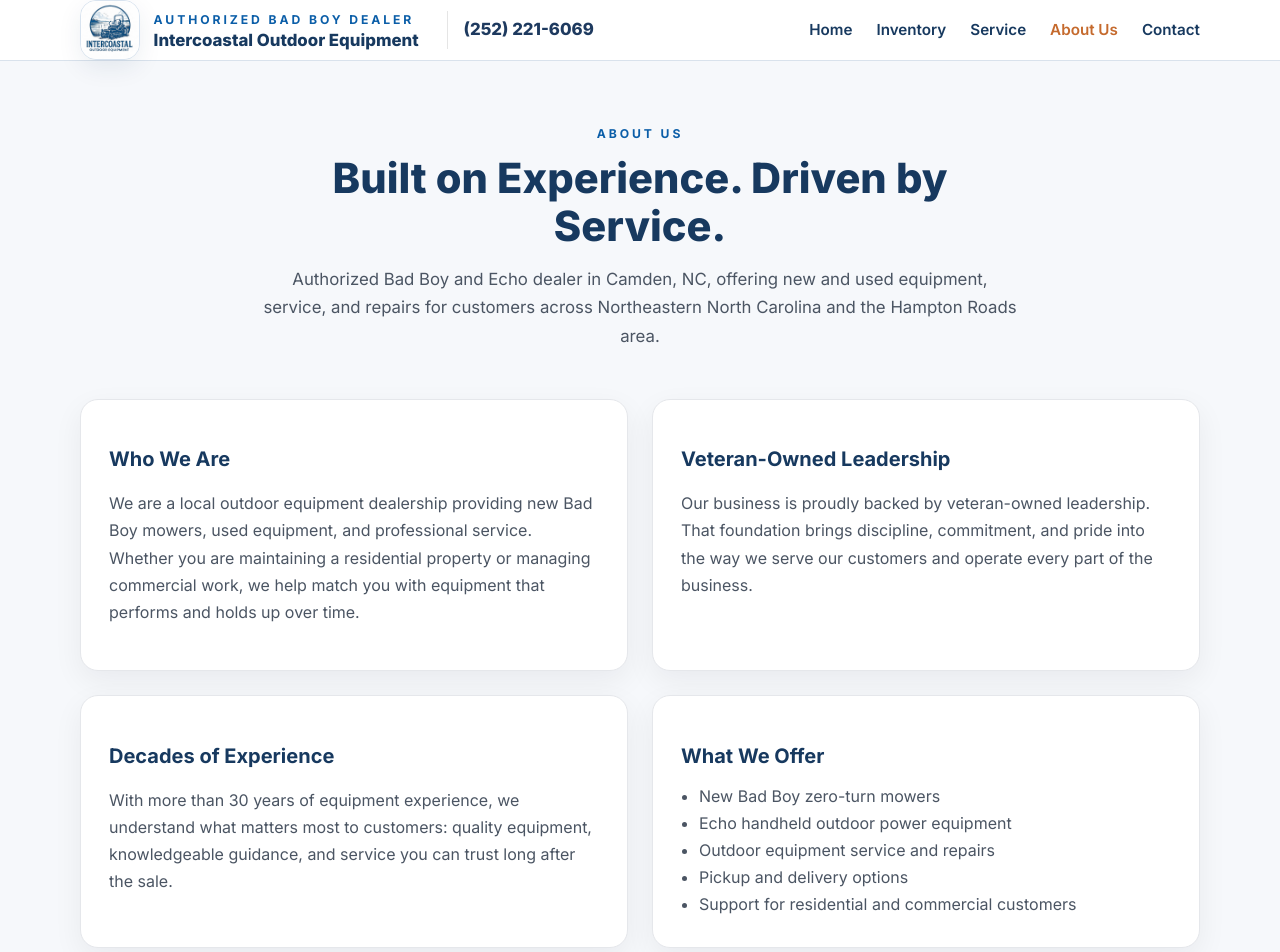
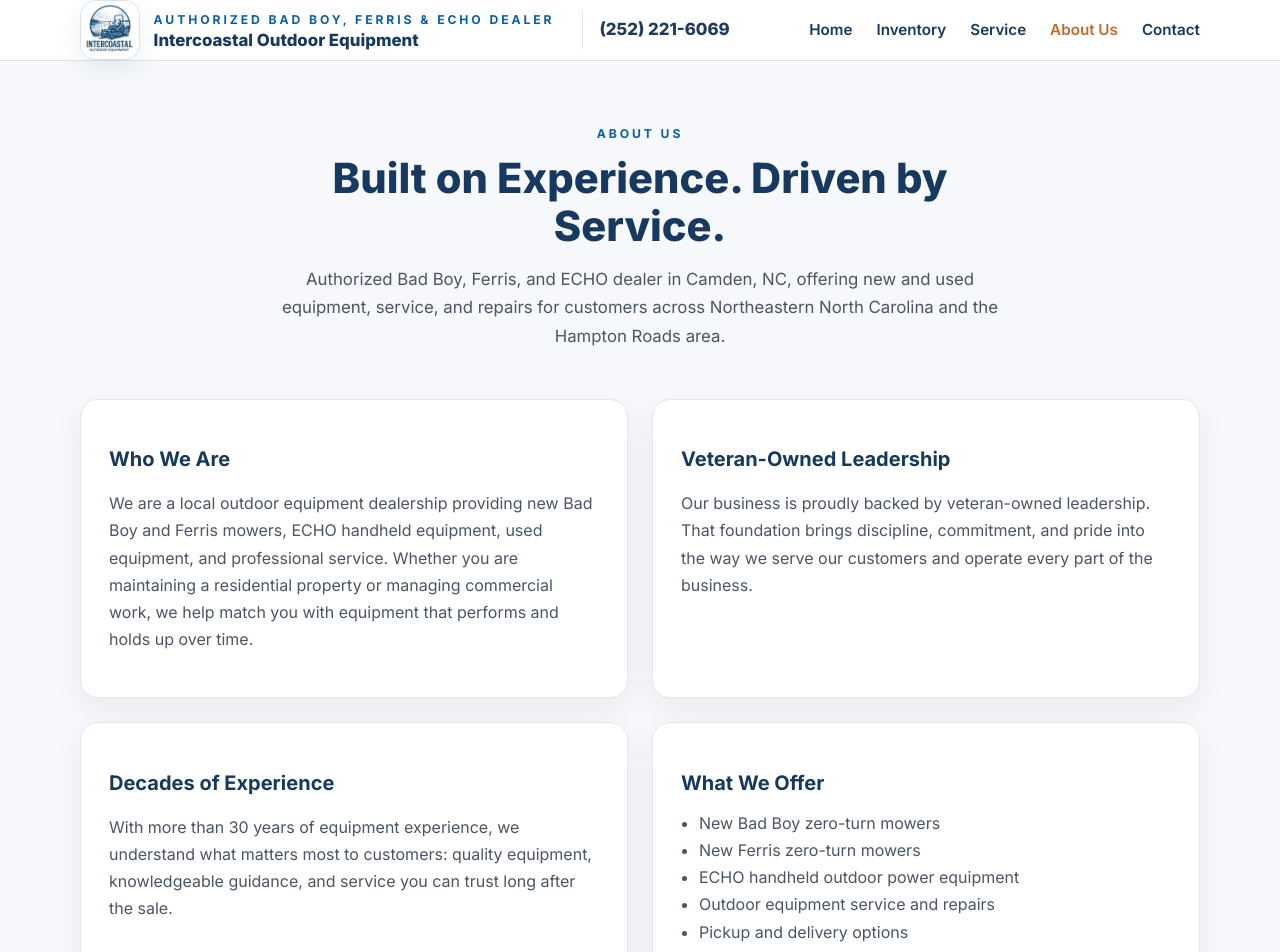
Before and after one commit to TanyaA318/intercoastal-website, a React (Vite) app: page /about in a window 1280 px wide. Shown: the top 952 px of the page. Built offline with nearby package versions, Linux system fonts and the light colour scheme.

Commit message:
Add Ferris branding across the website
* Add Ferris branding to index.html

* Add Ferris branding to src/About.jsx

* Add Ferris branding to src/App.jsx

* Add Ferris branding to src/Header.jsx

* Add Ferris branding to src/Inventory.jsx

* Add Ferris branding to src/styles.css

```diff
--- a/index.html
+++ b/index.html
@@ -3,10 +3,10 @@
   <head>
     <meta charset="UTF-8" />
     <meta name="viewport" content="width=device-width, initial-scale=1.0" />
-    <title>Authorized Bad Boy Mowers, Equipment & Service | Camden & Moyock, NC</title>
+    <title>Bad Boy & Ferris Mowers, ECHO Equipment & Service | Camden, NC</title>
     <meta
       name="description"
-      content="Bad Boy mowers, used equipment, and professional service in Camden and Moyock, NC. Sales, repairs, and support you can count on."
+      content="Authorized Bad Boy, Ferris, and ECHO dealer in Camden, NC. Shop mowers and outdoor power equipment, plus dependable parts, service, and repairs."
     />
     <link rel="icon" type="image/jpeg" href="/Intercoastal.jpg" />
     <link rel="preconnect" href="https://fonts.googleapis.com" />
--- a/src/About.jsx
+++ b/src/About.jsx
@@ -15,7 +15,7 @@ export default function About() {
             Built on Experience. Driven by Service.
           </h1>
           <p className="about-lead">
-            Authorized Bad Boy and Echo dealer in Camden, NC, offering new and used
+            Authorized Bad Boy, Ferris, and ECHO dealer in Camden, NC, offering new and used
             equipment, service, and repairs for customers across Northeastern
             North Carolina and the Hampton Roads area.
           </p>
@@ -27,7 +27,7 @@ export default function About() {
             <h2>Who We Are</h2>
             <p>
               We are a local outdoor equipment dealership providing new Bad Boy
-              mowers, used equipment, and professional service. Whether you are
+              and Ferris mowers, ECHO handheld equipment, used equipment, and professional service. Whether you are
               maintaining a residential property or managing commercial work, we
               help match you with equipment that performs and holds up over time.
             </p>
@@ -55,7 +55,8 @@ export default function About() {
             <h2>What We Offer</h2>
             <ul className="about-list">
   <li>New Bad Boy zero-turn mowers</li>
-  <li>Echo handheld outdoor power equipment</li>
+  <li>New Ferris zero-turn mowers</li>
+  <li>ECHO handheld outdoor power equipment</li>
   <li>Outdoor equipment service and repairs</li>
   <li>Pickup and delivery options</li>
   <li>Support for residential and commercial customers</li>
--- a/src/App.jsx
+++ b/src/App.jsx
@@ -18,7 +18,7 @@ function HomePage() {
         <section className="hero-section">
           <div className="container hero-grid">
             <div className="hero-copy">
-              <p className="hero-kicker">AUTHORIZED BAD BOY DEALER</p>
+              <p className="hero-kicker">AUTHORIZED BAD BOY, FERRIS &amp; ECHO DEALER</p>
               <h2 className="hero-title">
                 Built for hard work, backed by coastal grit.
               </h2>
@@ -45,17 +45,17 @@ function HomePage() {
             <div className="inventory-header">
               <h2>Equipment & Service</h2>
               <p>
-                New Bad Boy mowers, quality trade-ins, and dependable service to keep you running.
+                New Bad Boy and Ferris mowers, quality trade-ins, and dependable service to keep you running.
               </p>
             </div>
 
             <div className="inventory-card-grid">
               <div className="inventory-card">
                 <Link to="/inventory" className="inventory-card-link">
-                  <img src="/mower1.jpg" className="inventory-card-image" alt="Bad Boy mower" />
+                  <img src="/mower1.jpg" className="inventory-card-image" alt="New zero-turn mower" />
                   <div className="inventory-card-overlay">
                     <p className="inventory-card-kicker">Inventory</p>
-                    <h3 className="inventory-card-title">New Bad Boy Mowers</h3>
+                    <h3 className="inventory-card-title">New Bad Boy &amp; Ferris Mowers</h3>
                     <p className="inventory-card-text">
                       Built for power, durability, and real work.
                     </p>
--- a/src/Header.jsx
+++ b/src/Header.jsx
@@ -15,7 +15,7 @@ export default function Header() {
             className="brand-logo"
             />
             <div>
-              <div className="brand-kicker">AUTHORIZED BAD BOY DEALER</div>
+              <div className="brand-kicker">AUTHORIZED BAD BOY, FERRIS &amp; ECHO DEALER</div>
               <div className="brand-title">Intercoastal Outdoor Equipment</div>
             </div>
           </Link>
--- a/src/Inventory.jsx
+++ b/src/Inventory.jsx
@@ -16,7 +16,7 @@ export default function Inventory() {
             <p className="inventory-kicker">Intercoastal Outdoor Equipment</p>
             <h1>Outdoor Equipment Inventory</h1>
             <p>
-              Shop Bad Boy mowers and outdoor equipment in Camden, NC. We’re
+              Shop Bad Boy and Ferris mowers and outdoor equipment in Camden, NC. We’re
               here to help you find the right fit for your property, budget, and
               workload.
             </p>
@@ -61,17 +61,39 @@ export default function Inventory() {
               ))}
             </div>
 
+            <div className="echo-section brand-section ferris-section">
+              <p className="section-kicker">Authorized Ferris Dealer</p>
+              <h2>Ferris Mowers</h2>
+              <p>
+                Ferris mowers are now available at Intercoastal Outdoor Equipment.
+                Contact our team for current models, pricing, financing, and availability.
+              </p>
+
+              <div className="echo-actions">
+                <Link
+                  to="/contact?model=Ferris%20Mower&type=Inventory%20Question"
+                  className="button button-primary"
+                >
+                  Ask About Ferris Mowers
+                </Link>
+
+                <a href="tel:+12522216069" className="echo-phone">
+                  Or call (252) 221-6069
+                </a>
+              </div>
+            </div>
+
             <div className="echo-section">
-              <h2>Echo Handheld Equipment</h2>
+              <h2>ECHO Handheld Equipment</h2>
               <p>
-                We also carry Echo handheld equipment, including trimmers,
+                We also carry ECHO handheld equipment, including trimmers,
                 blowers, and other outdoor power equipment. Contact us for
                 current availability and help choosing the right fit.
               </p>
 
               <div className="echo-actions">
                 <Link to="/contact" className="button button-primary">
-                  Contact Us About Echo
+                  Contact Us About ECHO
                 </Link>
 
                 <a href="tel:+12522216069" className="echo-phone">
--- a/src/styles.css
+++ b/src/styles.css
@@ -617,6 +617,19 @@ img {
   box-shadow: 0 16px 32px rgba(23, 57, 95, 0.06);
 }
 
+.brand-section {
+  margin-bottom: 1.5rem;
+}
+
+.ferris-section {
+  border-color: #d4202f;
+  background: linear-gradient(135deg, #ffffff 0%, #fff5f5 100%);
+}
+
+.ferris-section .section-kicker {
+  color: #b41624;
+}
+
 .echo-section h2 {
   margin-bottom: 0.75rem;
 }
```
